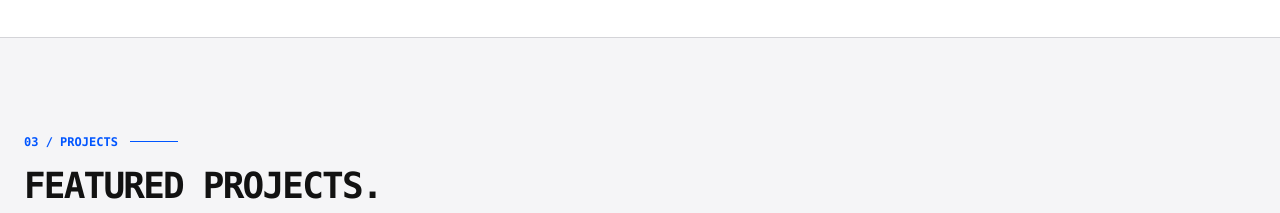
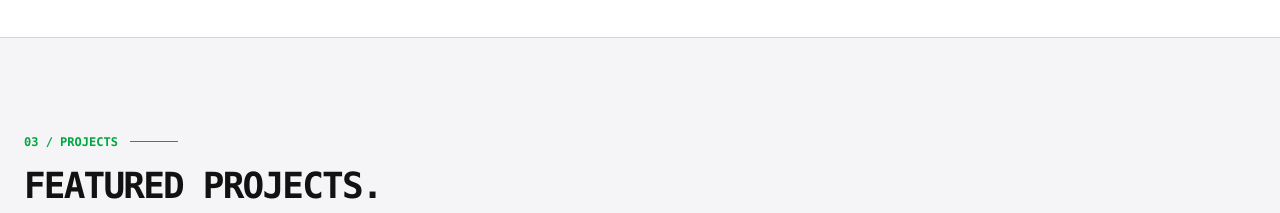
Before and after one commit to judempoyo/judempoyov3, a Nuxt app: page / in a window 1280 px wide. Shown: the part 1660-1873 px from the top of the page. Built offline with nearby package versions, Linux system fonts and the light colour scheme.

Commit message:
style: update primary brand color to green across project section and layout selection highlight

```diff
--- a/app/components/sections/Projects.vue
+++ b/app/components/sections/Projects.vue
@@ -30,10 +30,10 @@ onMounted(() => {
             <div ref="headerRef" class="flex flex-col md:flex-row md:items-end justify-between gap-6 mb-16">
                 <div class="space-y-4">
                     <div class="flex items-center gap-3">
-                        <span class="text-xs font-black text-primary dark:text-green-500 uppercase tracking-widest-2xl">
+                        <span class="text-xs font-black text-green-600 dark:text-green-500 uppercase tracking-widest-2xl">
                             {{ t('projects.section_id') }}
                         </span>
-                        <div class="h-px w-12 bg-primary dark:bg-green-500"></div>
+                        <div class="h-px w-12 bg-green-600 dark:bg-green-500"></div>
                     </div>
                     <h2 class="text-2xl md:text-4xl font-black tracking-tighter text-foreground dark:text-zinc-100">
                         {{ t('projects.title') }}
--- a/app/layouts/default.vue
+++ b/app/layouts/default.vue
@@ -4,7 +4,7 @@ import Footer from '../components/layout/Footer.vue'
 </script>
 
 <template>
-    <div class="min-h-screen flex flex-col selection:bg-primary/30 transition-colors duration-500">
+    <div class="min-h-screen flex flex-col selection:bg-green-600/30 transition-colors duration-500">
         <Header />
 
         <main class="grow pt-24">
```
